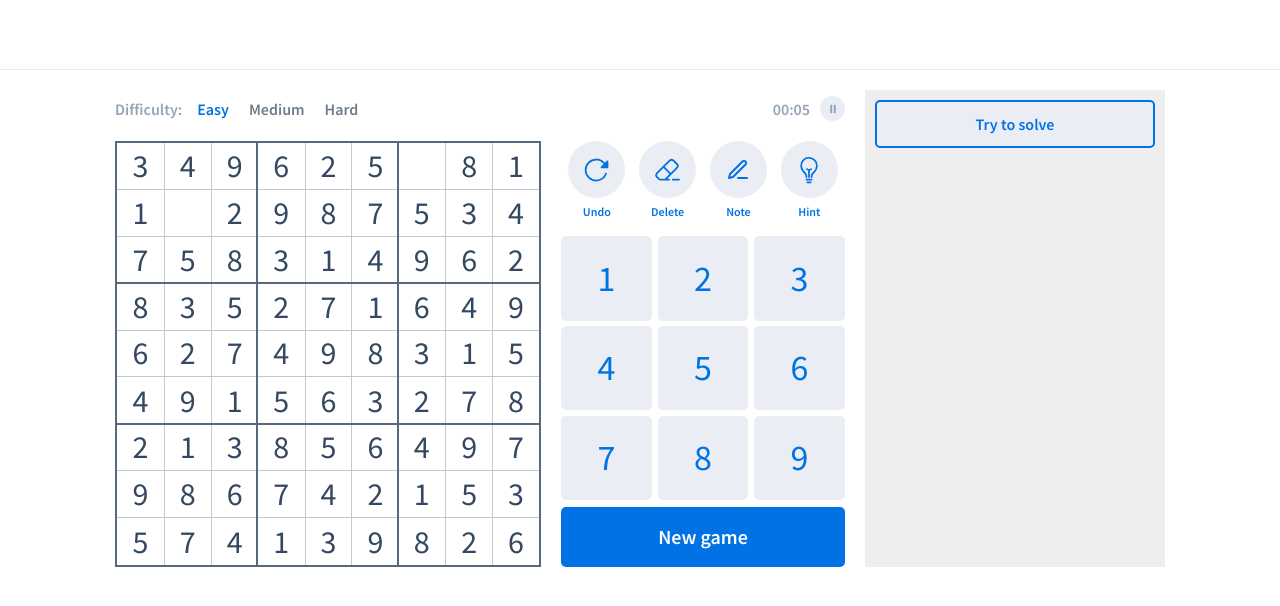
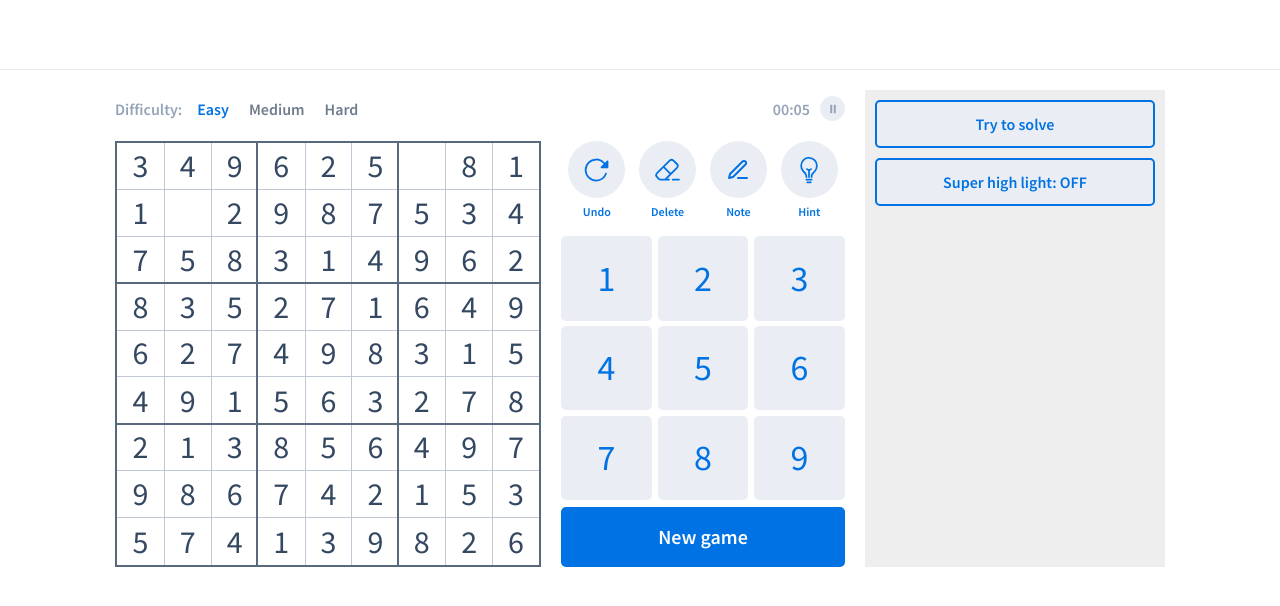
Before and after one commit to Nihta/react-sudoku, a React (Vite) app: page / in a window 1280 px wide. Shown: the top 606 px of the page. Built offline with nearby package versions, Linux system fonts and the light colour scheme.

Commit message:
Add option toggle super highlight mode

```diff
--- a/src/components/Dev.tsx
+++ b/src/components/Dev.tsx
@@ -1,8 +1,12 @@
 import styled from "styled-components";
 import { trySolve } from "../utils/sudokuRules";
+import { useGameStore } from "../zustand/useGameStore";
 import Pressable from "./base/Pressable";
 
 export default function Dev() {
+  const toggleSuperHighLight = useGameStore((st) => st.toggleSuperHighLight);
+  const supperHighLight = useGameStore((st) => st.supperHighLight);
+
   const onClick = async () => {
     let flag = false;
     do {
@@ -14,6 +18,9 @@ export default function Dev() {
   return (
     <div>
       <Item onClick={onClick}>Try to solve</Item>
+      <Item onClick={toggleSuperHighLight}>{`Super high light: ${
+        supperHighLight ? "ON" : "OFF"
+      }`}</Item>
     </div>
   );
 }
--- a/src/utils/sudokuUtils.ts
+++ b/src/utils/sudokuUtils.ts
@@ -195,14 +195,15 @@ const supperHighLightRelated = (cells: Cells, pos: number) => {
   });
 };
 
-const SUPPER_HIGH_LIGHT = false;
 export const highLight = (cells: Cells, posSelected: number) => {
+  const supperHighLight = useGameStore.getState().supperHighLight;
+
   // Clear all highlight
   cells.forEach((cell) => {
     cell.status = "normal";
   });
 
-  if (SUPPER_HIGH_LIGHT) {
+  if (supperHighLight) {
     supperHighLightRelated(cells, posSelected);
   } else {
     highLightRelated(cells, posSelected);
--- a/src/zustand/useGameStore.ts
+++ b/src/zustand/useGameStore.ts
@@ -5,6 +5,8 @@ export interface GameState {
   setGameState: (state: GameState["gameState"]) => void;
   difficulty: "easy" | "medium" | "hard";
   setDifficulty: (difficulty: GameState["difficulty"]) => void;
+  supperHighLight: boolean;
+  toggleSuperHighLight: () => void;
 }
 
 export const useGameStore = create<GameState>()(
@@ -14,6 +16,10 @@ export const useGameStore = create<GameState>()(
     setGameState: (state) => set({ gameState: state }),
     difficulty: "easy",
     setDifficulty: (difficulty) => set({ difficulty }),
+    supperHighLight: false,
+    toggleSuperHighLight: () => {
+      set((state) => ({ supperHighLight: !state.supperHighLight }));
+    },
   })
   //   {
   //     name: "game-storage",
```
